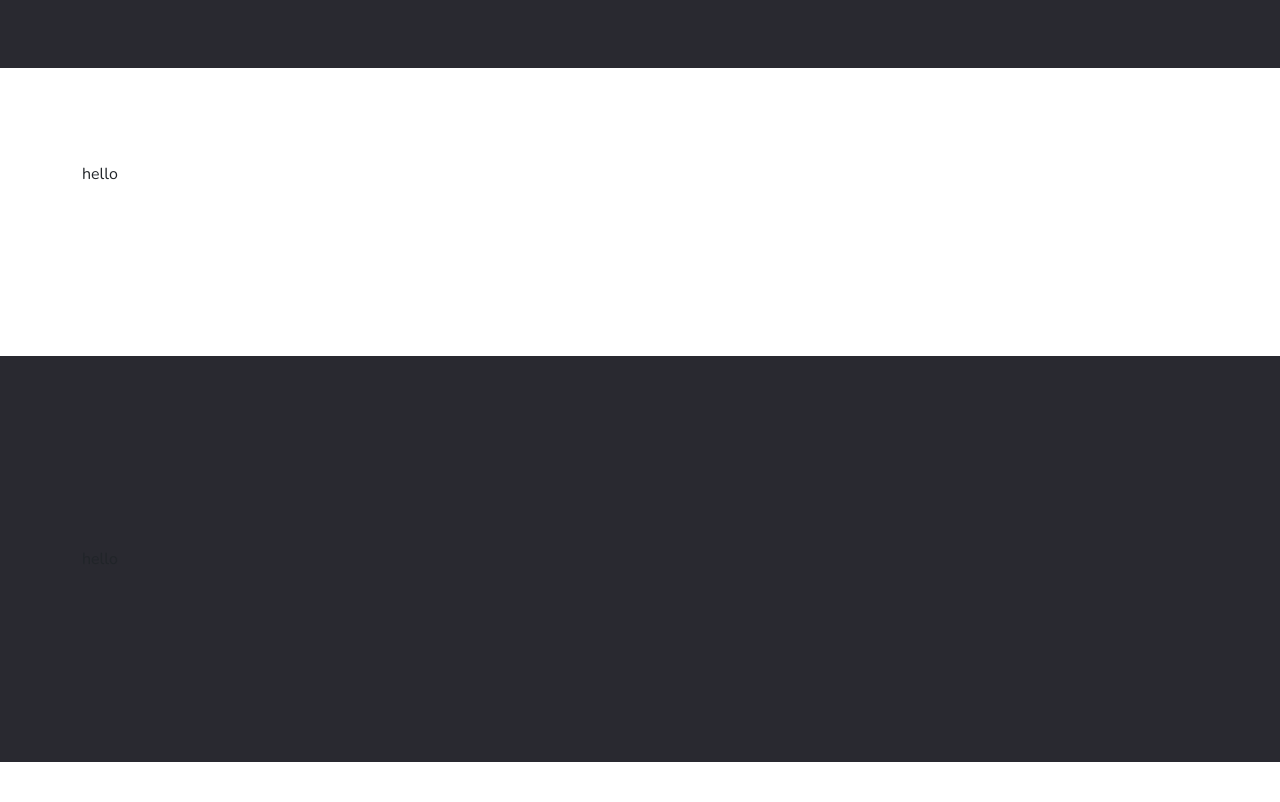
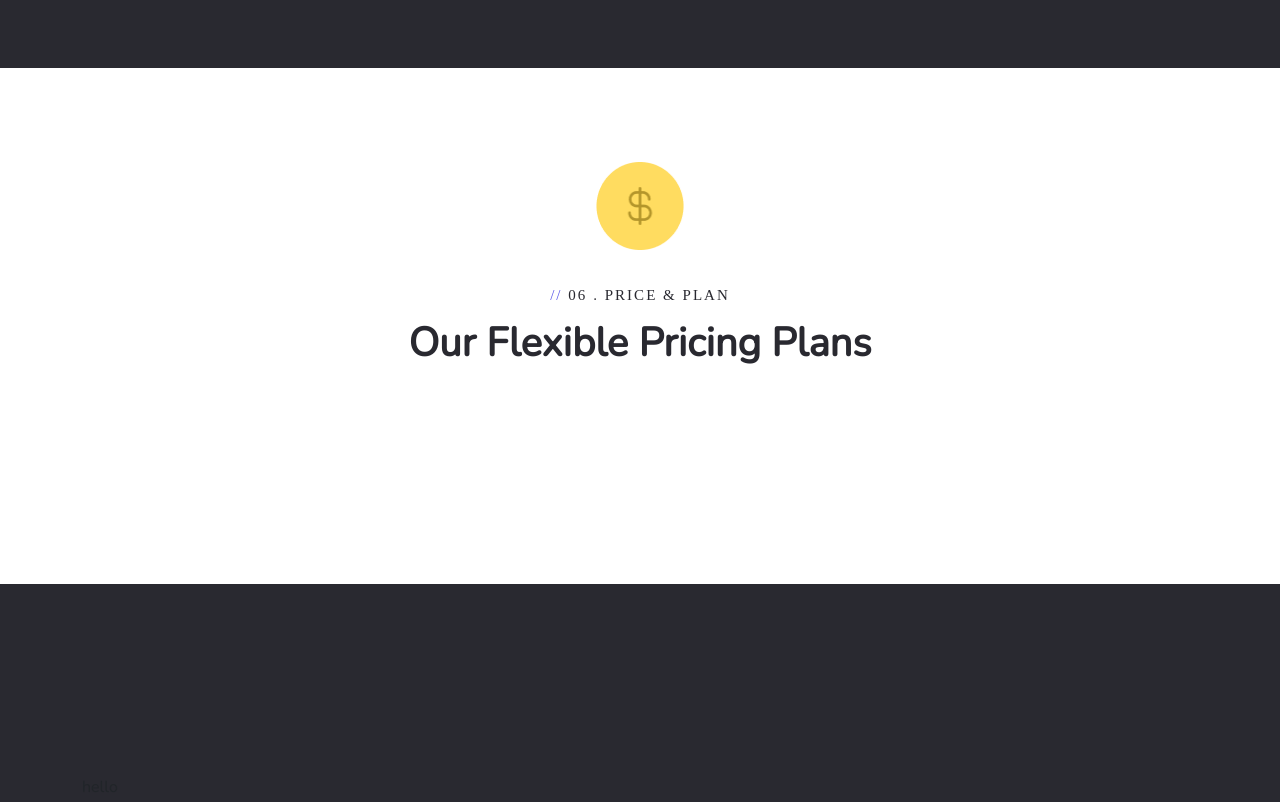
Before and after one commit to aleksi-svaridze/DMAgency, a plain HTML site: page index.html in a window 1280 px wide. Shown: the part 1511-2313 px from the top of the page. Before the commit the page ends 2273 px from the top, so only its background shows below. Drawn offline with Linux system fonts and the light colour scheme; a web font is replaced by a local one.

Commit message:
Start Pricing Section

```diff
--- /dev/null
+++ b/assets/css/custom_styles/_section-footer.css
@@ -0,0 +1,4 @@
+.footer {
+    background-color: var( --dma-color-black-primary);
+    padding: 191px 0;
+}
--- /dev/null
+++ b/assets/css/custom_styles/_section-pricing.css
@@ -0,0 +1,11 @@
+.pricing {
+    background-color: var( --dma-color-white);
+    padding: 94px 0 170px;
+}
+.pricing_text-content {
+
+}
+.pricing-icon {
+    width: 88px;
+    height: 88px;
+}
--- a/assets/css/custom_styles/_section-services.css
+++ b/assets/css/custom_styles/_section-services.css
@@ -19,10 +19,13 @@
 .yellow-slash {
     color: var(--dma-color-yellow-primary);
 }
+.blue-slash {
+    color: var(--dma-color-blue);
+}
 .icon-container {
     width: 153px;
     height: 153px;
-    background-color: var( --dma-color-black-primary);
+    background-color: var(--dma-color-black-primary);
 }
 .icon-chat-marketing {
     width: 75.63px;
--- a/assets/css/custom_styles/_sections.css
+++ /dev/null
@@ -1,11 +0,0 @@
-
-
-.pricing {
-    background-color: var( --dma-color-white);
-    padding: 94px 0 170px;
-}
-
-.footer {
-    background-color: var( --dma-color-black-primary);
-    padding: 191px 0;
-}
--- a/assets/css/custom_styles/_typography.css
+++ b/assets/css/custom_styles/_typography.css
@@ -7,6 +7,12 @@ body {
     font-size: 40px;
     line-height: 110.5%; /* 110.5% === 44px */
     color: var(--dma-color-white);
+}
+.heading-secondary--black {
+    font-weight: 600;
+    font-size: 40px;
+    line-height: 110.5%; /* 110.5% === 44px */
+    color: var(--dma-color-black-primary);
 }
 .heading-tertiary {
     font-weight: 600;
@@ -22,6 +28,14 @@ body {
     letter-spacing: 0.135em;
     color: var(--dma-color-gray-secondary);
 }
+.tip-black {
+    font-family: var(--dma-font-notosans);
+    font-size: 15px;
+    font-weight: 500;
+    line-height: 156.5%; /* 156.5% === 23px */
+    letter-spacing: 0.135em;
+    color: var(--dma-color-black-primary);
+}
 .services_paragraph {
     font-family: var(--dma-font-notosans);
     font-weight: 400;
--- a/assets/css/custom_styles/_utilities.css
+++ b/assets/css/custom_styles/_utilities.css
@@ -1,12 +1,21 @@
+.ms-8 {
+    margin-left: 8px;
+}
+.mb-14 {
+    margin-bottom: 14px;
+}
+.mb-28 {
+    margin-bottom: 28px;
+}
+.mb-34 {
+    margin-bottom: 34px;
+}
+.mb-41 {
+    margin-bottom: 41px;
+}
 .mb-67 {
     margin-bottom: 67px;
 }
 .mb-90 {
     margin-bottom: 90px;
 }
-.ms-8 {
-    margin-left: 8px;
-}
-.mb-28 {
-    margin-bottom: 28px;
-}
--- a/assets/css/custom_styles/style.css
+++ b/assets/css/custom_styles/style.css
@@ -6,4 +6,5 @@
 @import './_components.css';
 @import './_buttons.css';
 @import './_section-services.css';
-@import './_sections.css';
+@import './_section-pricing.css';
+@import './_section-footer.css';
--- a/index.html
+++ b/index.html
@@ -112,7 +112,16 @@
     </section>
 
     <section class="pricing">
-        <section class="container">hello</section>
+        <section class="dma-container">
+            <section class="pricing_text-content d-flex flex-column align-items-center mb-41">
+                <img src="./assets/imgs/icons/pricing/icon.png" class="pricing-icon mb-34">
+                <p class="text-uppercase tip-black mb-14">
+                    <span class="blue-slash">//</span>
+                     06 . price & plan
+                </p>
+                <h2 class="heading-secondary--black">Our Flexible Pricing Plans</h2>
+            </section>
+        </section>
     </section>
 
     <footer class="footer">
```
